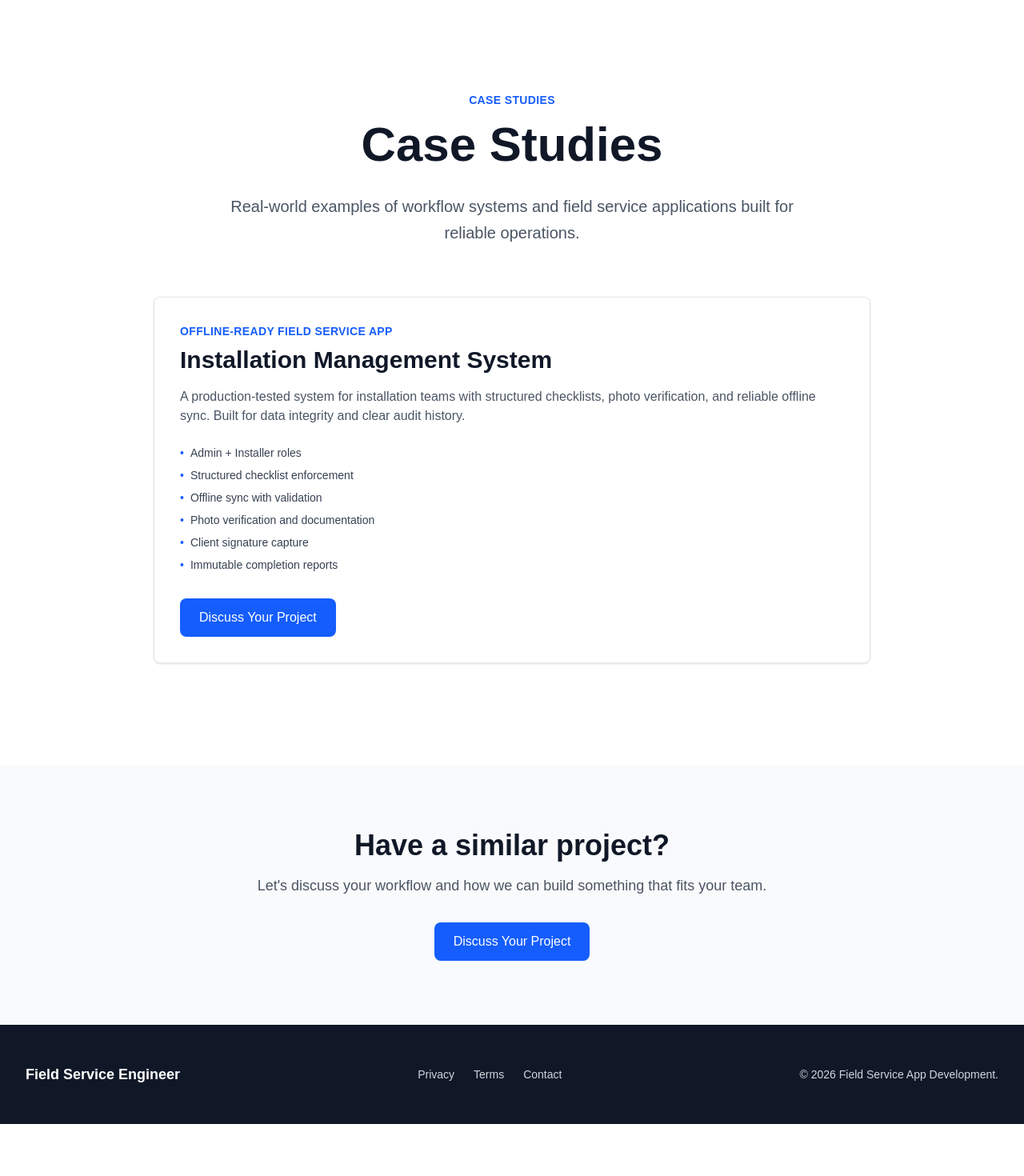
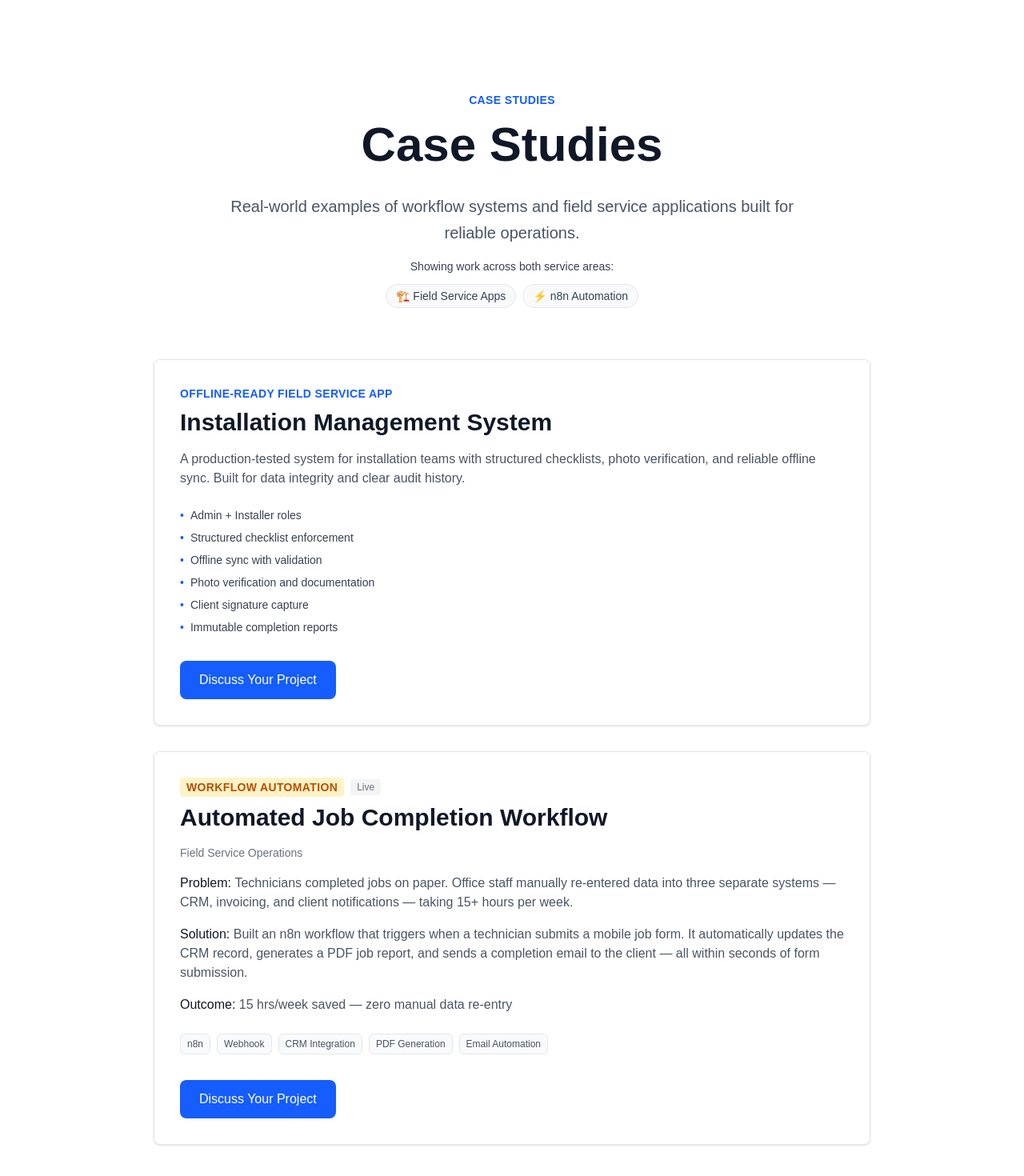
Before and after one commit to usman123-commits/Portfolio, a Next.js app: page /case-studies in a window 1280 px wide. Shown: the part 78-1548 px from the top of the page at 80% size. Before the commit the page ends 1483 px from the top, so only its background shows below. Built offline with nearby package versions, Linux system fonts and the light colour scheme; no server answers.

Commit message:
fixed issue 4

```diff
--- a/src/app/case-studies/page.tsx
+++ b/src/app/case-studies/page.tsx
@@ -13,6 +13,7 @@ const caseStudies = [
     id: "installation-management",
     title: "Installation Management System",
     tagline: "Offline-ready field service app",
+    badgeColor: "blue" as const,
     description:
       "A production-tested system for installation teams with structured checklists, photo verification, and reliable offline sync. Built for data integrity and clear audit history.",
     highlights: [
@@ -24,7 +25,20 @@ const caseStudies = [
       "Immutable completion reports",
     ],
   },
-  // Add more case studies here (e.g. automation projects)
+  {
+    id: "automated-job-completion",
+    tagline: "Workflow Automation",
+    badgeColor: "amber" as const,
+    title: "Automated Job Completion Workflow",
+    industryTag: "Field Service Operations",
+    problem:
+      "Technicians completed jobs on paper. Office staff manually re-entered data into three separate systems — CRM, invoicing, and client notifications — taking 15+ hours per week.",
+    solution:
+      "Built an n8n workflow that triggers when a technician submits a mobile job form. It automatically updates the CRM record, generates a PDF job report, and sends a completion email to the client — all within seconds of form submission.",
+    outcome: "15 hrs/week saved — zero manual data re-entry",
+    tags: ["n8n", "Webhook", "CRM Integration", "PDF Generation", "Email Automation"],
+    status: "Live",
+  },
 ];
 
 export default function CaseStudiesPage() {
@@ -44,6 +58,17 @@ export default function CaseStudiesPage() {
               Real-world examples of workflow systems and field service
               applications built for reliable operations.
             </p>
+            <p className="mt-4 text-sm font-medium text-gray-700">
+              Showing work across both service areas:
+            </p>
+            <div className="mt-3 flex flex-wrap justify-center gap-2">
+              <span className="inline-flex items-center rounded-full border border-gray-200 bg-gray-50 px-3 py-1 text-sm text-gray-700">
+                🏗️ Field Service Apps
+              </span>
+              <span className="inline-flex items-center rounded-full border border-gray-200 bg-gray-50 px-3 py-1 text-sm text-gray-700">
+                ⚡ n8n Automation
+              </span>
+            </div>
           </div>
 
           <div className="space-y-8 max-w-4xl mx-auto">
@@ -52,13 +77,48 @@ export default function CaseStudiesPage() {
                 key={study.id}
                 className="bg-white p-6 md:p-8 rounded-lg shadow-sm border border-gray-200"
               >
-                <p className="text-sm font-semibold text-blue-600 uppercase tracking-wide mb-2">
+                <div className="flex flex-wrap items-center gap-2 mb-2">
+                  <p
+                    className={
+                      study.badgeColor === "amber"
+                        ? "text-sm font-semibold text-amber-700 uppercase tracking-wide bg-amber-100 inline-flex px-2 py-0.5 rounded"
+                        : "text-sm font-semibold text-blue-600 uppercase tracking-wide"
+                    }
+                  >
                     {study.tagline}
                   </p>
+                  {"status" in study && study.status && (
+                    <span className="text-xs font-medium text-gray-500 bg-gray-100 px-2 py-0.5 rounded">
+                      {study.status}
+                    </span>
+                  )}
+                </div>
                 <h2 className="text-2xl md:text-3xl font-bold text-gray-900 mb-4">
                   {study.title}
                 </h2>
+                {"industryTag" in study && study.industryTag && (
+                  <p className="text-sm text-gray-500 mb-4">{study.industryTag}</p>
+                )}
+                {"description" in study && study.description && (
                   <p className="text-gray-600 mb-6">{study.description}</p>
+                )}
+                {"problem" in study && study.problem && (
+                  <div className="space-y-4 mb-6">
+                    <p className="text-gray-600">
+                      <span className="font-medium text-gray-900">Problem: </span>
+                      {study.problem}
+                    </p>
+                    <p className="text-gray-600">
+                      <span className="font-medium text-gray-900">Solution: </span>
+                      {study.solution}
+                    </p>
+                    <p className="text-gray-600">
+                      <span className="font-medium text-gray-900">Outcome: </span>
+                      {study.outcome}
+                    </p>
+                  </div>
+                )}
+                {"highlights" in study && study.highlights && (
                   <ul className="space-y-2 text-sm text-gray-700 mb-8">
                     {study.highlights.map((item, index) => (
                       <li key={index} className="flex items-center gap-2">
@@ -67,6 +127,19 @@ export default function CaseStudiesPage() {
                       </li>
                     ))}
                   </ul>
+                )}
+                {"tags" in study && study.tags && study.tags.length > 0 && (
+                  <div className="flex flex-wrap gap-2 mb-8">
+                    {study.tags.map((tag) => (
+                      <span
+                        key={tag}
+                        className="rounded-md border border-gray-200 bg-gray-50 px-2 py-1 text-xs text-gray-600"
+                      >
+                        {tag}
+                      </span>
+                    ))}
+                  </div>
+                )}
                 <Button href={siteConfig.links.contact} variant="primary">
                   Discuss Your Project
                 </Button>
```
Lines whose indentation alone changed are shown as unchanged.
